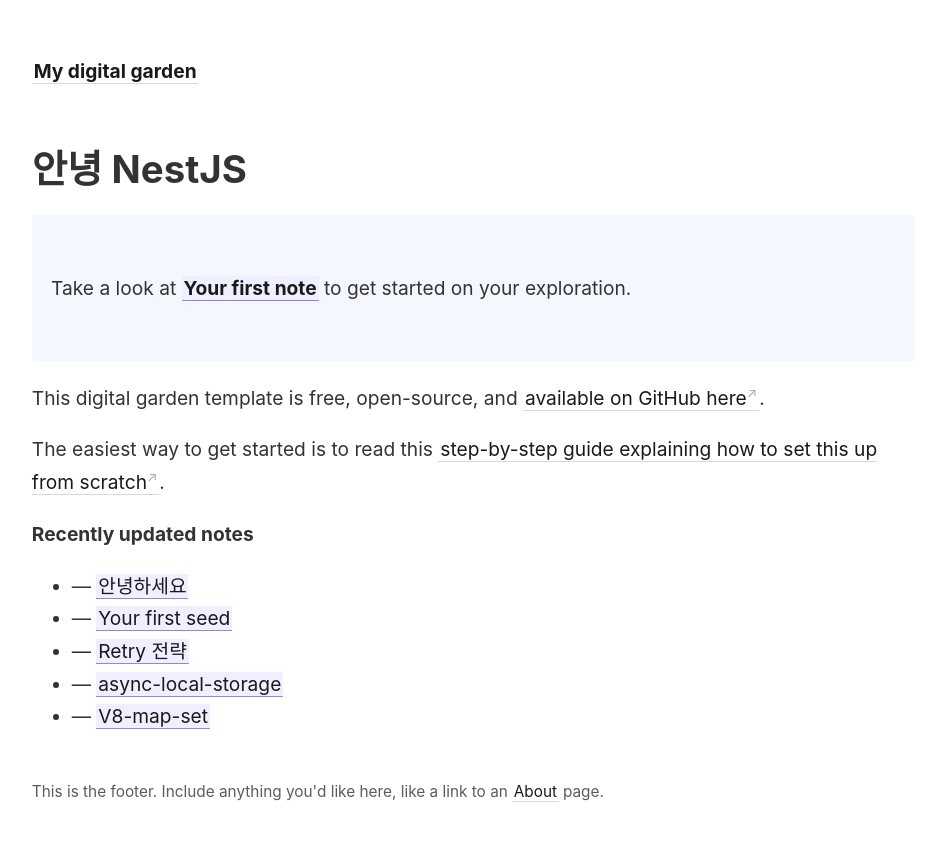
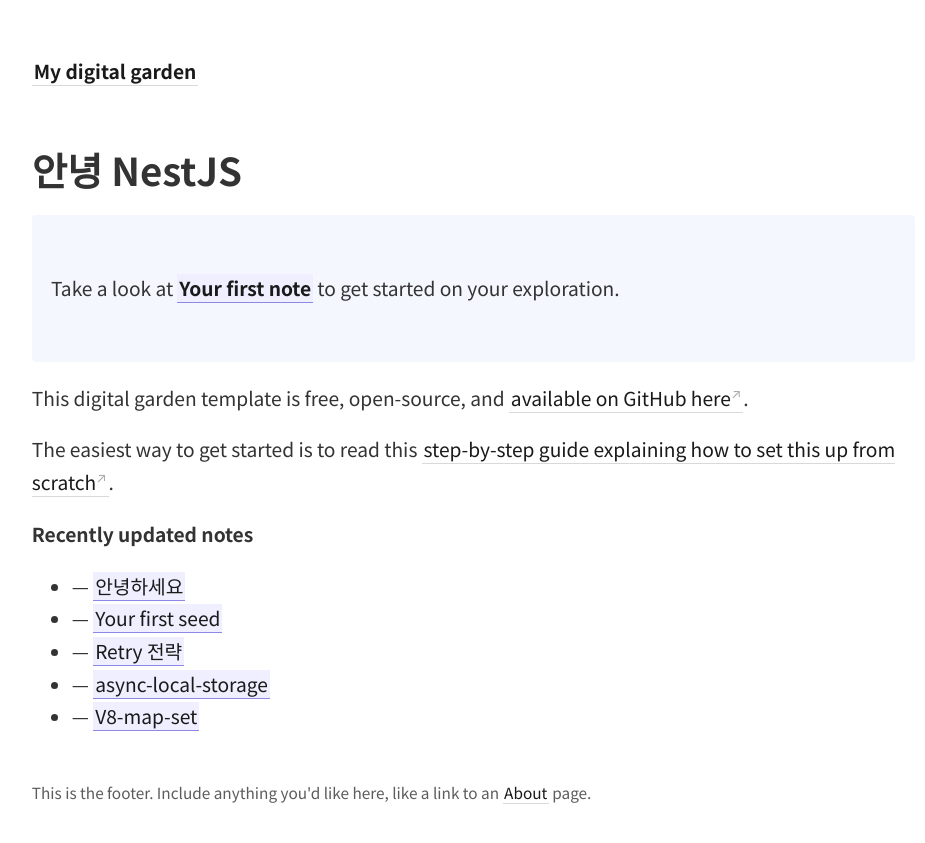
Before and after one commit to yanggwangseong/Article, a Jekyll site: the page built from _pages/index.md, in a window 1280 px wide. Shown: the top 843 px of the page, without its empty margins (45-970 px from the left). Built offline with Jekyll 4.4.1, drawn with Linux system fonts in a browser that asks for light colours.

Commit message:
feat: font notosans로 변경 시도

```diff
--- a/_sass/_style.scss
+++ b/_sass/_style.scss
@@ -1,11 +1,14 @@
+@import url("https://fonts.googleapis.com/css2?family=Noto+Sans+KR:wght@400;700&display=swap");
+
 $color-primary: hsl(0, 0%, 10%);
 $color-text: hsl(0, 0%, 20%);
 $color-subtext: hsl(0, 0%, 30%);
 $color-border: hsl(0, 0%, 85%);
 $color-box-background: mix($color-primary, white, 4%);
 $border-radius: 4px;
-$font-family: -apple-system, BlinkMacSystemFont, Segoe UI, Helvetica, Arial,
-  sans-serif, Apple Color Emoji, Segoe UI Emoji, Segoe UI Symbol;
+$font-family: "Noto Sans KR", -apple-system, BlinkMacSystemFont, Segoe UI,
+  Helvetica, Arial, sans-serif, Apple Color Emoji, Segoe UI Emoji,
+  Segoe UI Symbol;
 
 body {
   box-sizing: content-box;
```
